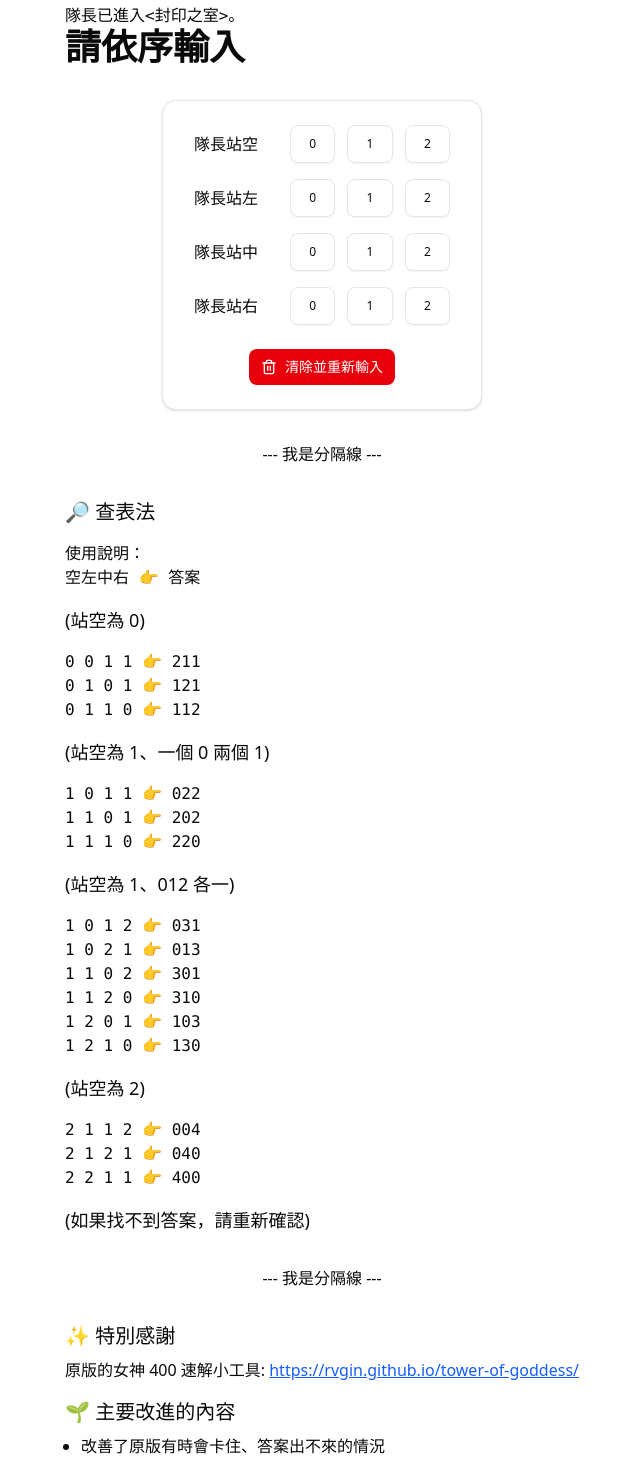
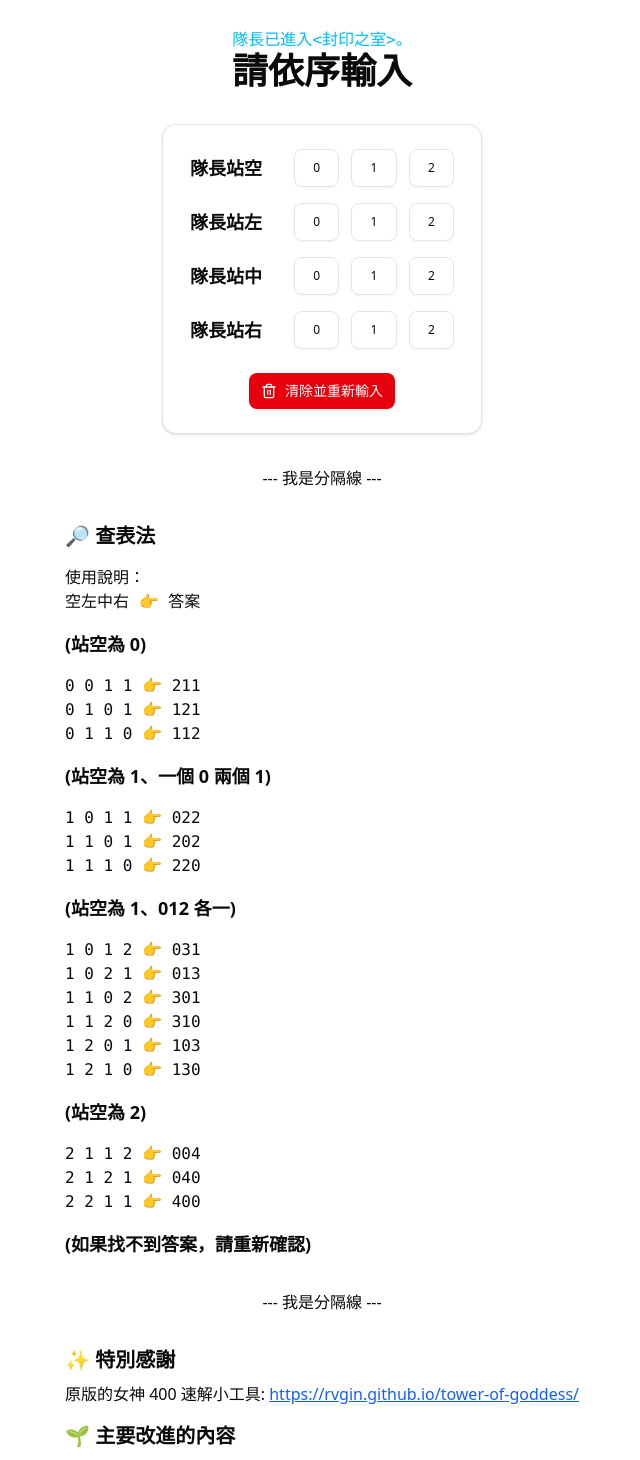
Before and after one commit to jonz94/artale-tower-of-goddess-400-tool-plus, a Next.js app: page / in a window 1280 px wide. Shown: the part 60-1520 px from the top of the page, without its empty margins (318-958 px from the left). Built offline with nearby package versions, Linux system fonts and the light colour scheme.

Commit message:
feat: improve style

```diff
--- a/app/page.tsx
+++ b/app/page.tsx
@@ -50,31 +50,44 @@ export default function Home() {
         <ModeToggle></ModeToggle>
       </div>
 
-      <div className="mt-16 flex flex-col gap-y-8">
-        <div>
-          <pre>{input.includes('null') ? '隊長已進入<封印之室>。' : input}</pre>
-          <pre className="text-xl font-bold md:text-4xl">{answer}</pre>
+      <div className="mt-16 flex flex-col gap-y-8 p-6">
+        <div className="text-center">
+          <pre className={input.includes('null') ? 'text-sky-400' : ''}>
+            {input.includes('null') ? '隊長已進入<封印之室>。' : input}
+          </pre>
+          <pre
+            className={cn(
+              'text-xl font-bold md:text-4xl',
+              input.includes('null')
+                ? ''
+                : answerLookupTable[input as keyof typeof answerLookupTable]
+                  ? 'text-green-600'
+                  : 'text-destructive',
+            )}
+          >
+            {answer}
+          </pre>
         </div>
 
         <Card className="mx-auto w-80">
           <CardContent className="flex flex-col gap-y-4">
             <div className="flex items-center justify-center gap-x-8">
-              <p>隊長站空</p>
+              <p className="text-lg font-bold">隊長站空</p>
               <NumberSelector value={firstNumber} onValueChange={(value) => setFirstNumber(value)}></NumberSelector>
             </div>
 
             <div className="flex items-center justify-center gap-x-8">
-              <p>隊長站左</p>
+              <p className="text-lg font-bold">隊長站左</p>
               <NumberSelector value={secondNumber} onValueChange={(value) => setSecondNumber(value)}></NumberSelector>
             </div>
 
             <div className="flex items-center justify-center gap-x-8">
-              <p>隊長站中</p>
+              <p className="text-lg font-bold">隊長站中</p>
               <NumberSelector value={thirdNumber} onValueChange={(value) => setThirdNumber(value)}></NumberSelector>
             </div>
 
             <div className="flex items-center justify-center gap-x-8">
-              <p>隊長站右</p>
+              <p className="text-lg font-bold">隊長站右</p>
               <NumberSelector value={forthNumber} onValueChange={(value) => setForthNumber(value)}></NumberSelector>
             </div>
           </CardContent>
@@ -98,13 +111,13 @@ export default function Home() {
         <div className="text-center">--- 我是分隔線 ---</div>
 
         <div className="flex flex-col gap-y-4">
-          <h2 className="text-xl">🔎 查表法</h2>
+          <h2 className="text-xl font-bold">🔎 查表法</h2>
           <div className="font-mono">
             <p>使用說明：</p>
             <p>空左中右 👉 答案</p>
           </div>
 
-          <h3 className="text-lg">(站空為 0)</h3>
+          <h3 className="text-lg font-bold">(站空為 0)</h3>
 
           <div className="font-mono">
             <p>0 0 1 1 👉 211</p>
@@ -112,7 +125,7 @@ export default function Home() {
             <p>0 1 1 0 👉 112</p>
           </div>
 
-          <h3 className="text-lg">(站空為 1、一個 0 兩個 1)</h3>
+          <h3 className="text-lg font-bold">(站空為 1、一個 0 兩個 1)</h3>
 
           <div className="font-mono">
             <p>1 0 1 1 👉 022</p>
@@ -120,7 +133,7 @@ export default function Home() {
             <p>1 1 1 0 👉 220</p>
           </div>
 
-          <h3 className="text-lg">(站空為 1、012 各一)</h3>
+          <h3 className="text-lg font-bold">(站空為 1、012 各一)</h3>
 
           <div className="font-mono">
             <p>1 0 1 2 👉 031</p>
@@ -131,7 +144,7 @@ export default function Home() {
             <p>1 2 1 0 👉 130</p>
           </div>
 
-          <h3 className="text-lg">(站空為 2)</h3>
+          <h3 className="text-lg font-bold">(站空為 2)</h3>
 
           <div className="font-mono">
             <p>2 1 1 2 👉 004</p>
@@ -139,14 +152,14 @@ export default function Home() {
             <p>2 2 1 1 👉 400</p>
           </div>
 
-          <h3 className="text-lg">(如果找不到答案，請重新確認)</h3>
+          <h3 className="text-lg font-bold">(如果找不到答案，請重新確認)</h3>
         </div>
 
         <div className="text-center">--- 我是分隔線 ---</div>
 
         <div className="flex flex-col gap-y-4">
           <div className="flex flex-col gap-y-2">
-            <h2 className="text-xl">✨ 特別感謝</h2>
+            <h2 className="text-xl font-bold">✨ 特別感謝</h2>
             <p>
               <span>原版的女神 400 速解小工具: </span>
               <Link
@@ -160,7 +173,7 @@ export default function Home() {
           </div>
 
           <div className="flex flex-col gap-y-2">
-            <h2 className="text-xl">🌱 主要改進的內容</h2>
+            <h2 className="text-xl font-bold">🌱 主要改進的內容</h2>
             <ul className="ml-4 list-disc">
               <li>改善了原版有時會卡住、答案出不來的情況</li>
               <li>增加了查表的方式</li>
@@ -168,9 +181,6 @@ export default function Home() {
             </ul>
           </div>
         </div>
-
-        {/* TODO: change this into footer */}
-        <div className="invisible h-8">留白用</div>
       </div>
     </div>
   )
```
